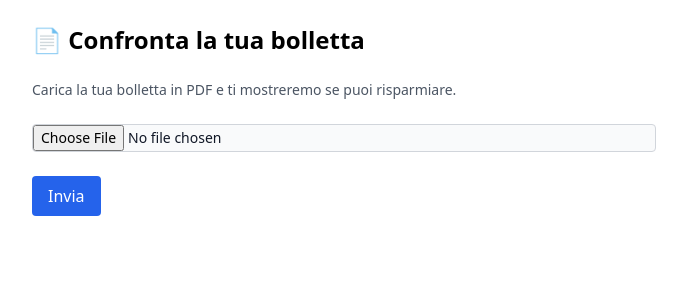
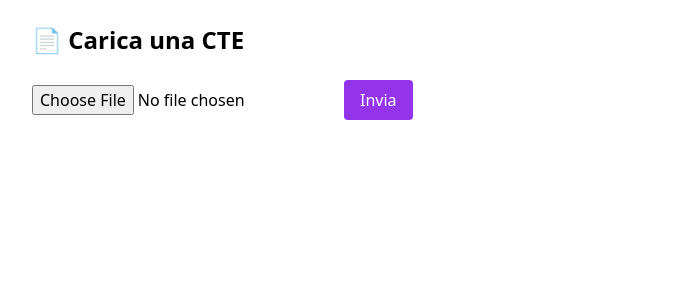
Before and after one commit to massimogalioto/frontend-confronto, a Next.js app: page /upload-bolletta in a window 1280 px wide. Shown: the top 300 px of the page, without its empty margins (296-983 px from the left). Built offline with nearby package versions, Linux system fonts and the light colour scheme.

Commit message:
Update upload-bolletta.js

```diff
--- a/pages/upload-bolletta.js
+++ b/pages/upload-bolletta.js
@@ -1,23 +1,20 @@
 import { useState } from 'react';
 
-export default function UploadBolletta() {
+export default function UploadCTE() {
   const [file, setFile] = useState(null);
-  const [risultato, setRisultato] = useState(null);
+  const [result, setResult] = useState(null);
   const [loading, setLoading] = useState(false);
-  const [errore, setErrore] = useState(null);
+  const [fonteCte, setFonteCte] = useState("");
+  const [salvataggioOK, setSalvataggioOK] = useState(null);
 
   const handleUpload = async () => {
-    if (!file) return;
-
     setLoading(true);
-    setErrore(null);
-    setRisultato(null);
-
+    setResult(null);
     const formData = new FormData();
     formData.append("file", file);
 
     try {
-      const res = await fetch("https://backend-offerte-ocr-production.up.railway.app/upload-bolletta", {
+      const res = await fetch("https://backend-offerte-ocr-production.up.railway.app/upload-cte", {
         method: "POST",
         headers: {
           'x-api-key': process.env.NEXT_PUBLIC_API_KEY,
@@ -25,55 +22,92 @@ export default function UploadBolletta() {
         body: formData,
       });
 
-
       const data = await res.json();
-
-      if (res.ok) {
-        setRisultato(data);
-      } else {
-        setErrore(data.detail || "Errore sconosciuto.");
-      }
-    } catch (e) {
-      setErrore("Errore di rete o server.");
+      setResult(data);
+    } catch (err) {
+      setResult({ error: "Errore durante il caricamento." });
     } finally {
       setLoading(false);
     }
   };
 
+  const handleSalva = async () => {
+    if (!result?.output_ai) return;
+
+    const payload = {
+      ...result.output_ai,
+      fonte_cte: fonteCte
+    };
+
+    try {
+      const res = await fetch("https://backend-offerte-ocr-production.up.railway.app/salva-offerta", {
+        method: "POST",
+        headers: {
+          'Content-Type': 'application/json',
+          'x-api-key': process.env.NEXT_PUBLIC_API_KEY,
+        },
+        body: JSON.stringify(payload),
+      });
+
+      const data = await res.json();
+      if (data.successo) {
+        setSalvataggioOK(true);
+      } else {
+        setSalvataggioOK(false);
+      }
+    } catch {
+      setSalvataggioOK(false);
+    }
+  };
+
   return (
-    <main className="p-6 max-w-2xl mx-auto space-y-6">
-      <h1 className="text-2xl font-bold">📄 Confronta la tua bolletta</h1>
-      <p className="text-sm text-gray-600">Carica la tua bolletta in PDF e ti mostreremo se puoi risparmiare.</p>
+    <main className="p-6 max-w-2xl mx-auto">
+      <h1 className="text-2xl font-bold mb-4">📄 Carica una CTE</h1>
 
-      <input
-        type="file"
-        accept="application/pdf"
-        onChange={e => setFile(e.target.files[0])}
-        className="block w-full text-sm text-gray-900 border border-gray-300 rounded cursor-pointer bg-gray-50 focus:outline-none"
-      />
-      <button
-        onClick={handleUpload}
-        className="px-4 py-2 bg-blue-600 text-white rounded hover:bg-blue-700 transition"
-      >
+      <input type="file" accept="application/pdf" onChange={e => setFile(e.target.files[0])} />
+      <button onClick={handleUpload} className="mt-2 px-4 py-2 bg-purple-600 text-white rounded hover:bg-purple-700 transition">
         Invia
       </button>
 
-      {loading && <p className="text-blue-600">⏳ Analisi in corso...</p>}
-      {errore && <p className="text-red-600">❌ {errore}</p>}
+      {loading && <p className="mt-4 text-blue-600">⏳ Caricamento in corso...</p>}
 
-      {risultato && (
-        <div className="bg-gray-100 p-4 rounded shadow space-y-4">
-          <h2 className="text-lg font-semibold">📊 Risultato del confronto</h2>
-          <table className="w-full text-sm">
-            <tbody>
-              <tr><td className="font-medium pr-2">Prezzo attuale pagato:</td><td>{risultato.prezzo_attuale_pagato ?? "—"} €/kWh</td></tr>
-              <tr><td className="font-medium pr-2">Prezzo kWh offerta:</td><td>{risultato.prezzo_kwh ?? "—"} €/kWh</td></tr>
-              <tr><td className="font-medium pr-2">Costo fisso mensile:</td><td>{risultato.costo_fisso ?? "—"} €</td></tr>
-              <tr><td className="font-medium pr-2">Totale stimato mensile:</td><td>{risultato.totale_simulato ?? "—"} €</td></tr>
-              <tr><td className="font-medium pr-2">Differenza mensile:</td><td>{risultato?.differenza?.valore ?? "—"} € ({risultato?.differenza?.percentuale ?? "—"}%)</td></tr>
-              <tr><td className="font-medium pr-2">Tipo risparmio:</td><td>{risultato?.differenza?.tipo ?? "—"}</td></tr>
-            </tbody>
-          </table>
+      {result && (
+        <div className="mt-6 space-y-6">
+          <div className="bg-gray-100 rounded p-4 shadow">
+            <h2 className="text-lg font-semibold mb-2">📊 Dati estratti</h2>
+            <ul className="space-y-1 text-sm">
+              {Object.entries(result.output_ai || {}).map(([key, value]) => (
+                <li key={key}>
+                  <strong>{key.replaceAll("_", " ")}:</strong> {String(value || "—")}
+                </li>
+              ))}
+            </ul>
+          </div>
+
+          <div>
+            <label className="block font-medium mb-1">📝 Fonte CTE (inserita a mano)</label>
+            <input
+              type="text"
+              value={fonteCte}
+              onChange={e => setFonteCte(e.target.value)}
+              className="border rounded px-3 py-2 w-full"
+              placeholder="Es: ARERA aprile 2025"
+            />
+          </div>
+
+          <button
+            onClick={handleSalva}
+            className="px-4 py-2 bg-green-600 text-white rounded hover:bg-green-700 transition"
+          >
+            Salva in Airtable
+          </button>
+
+          {salvataggioOK === true && (
+            <div className="text-green-700 mt-2">✅ Offerta salvata con successo!</div>
+          )}
+          {salvataggioOK === false && (
+            <div className="text-red-700 mt-2">❌ Errore durante il salvataggio.</div>
+          )}
         </div>
       )}
     </main>
```
